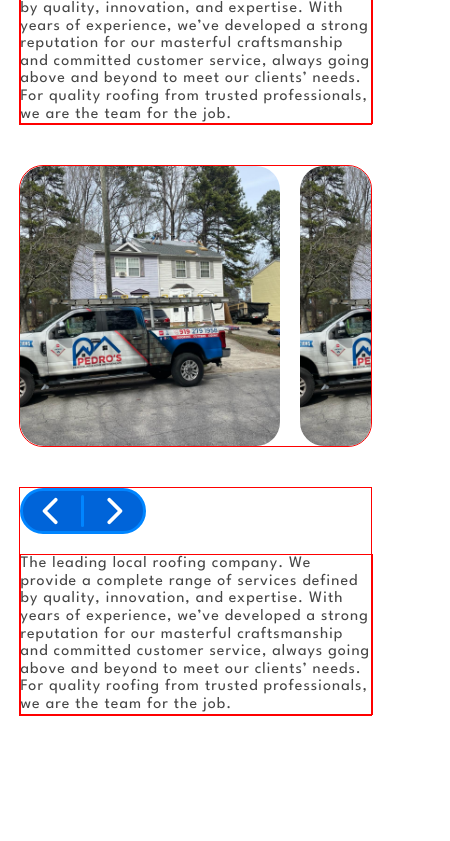
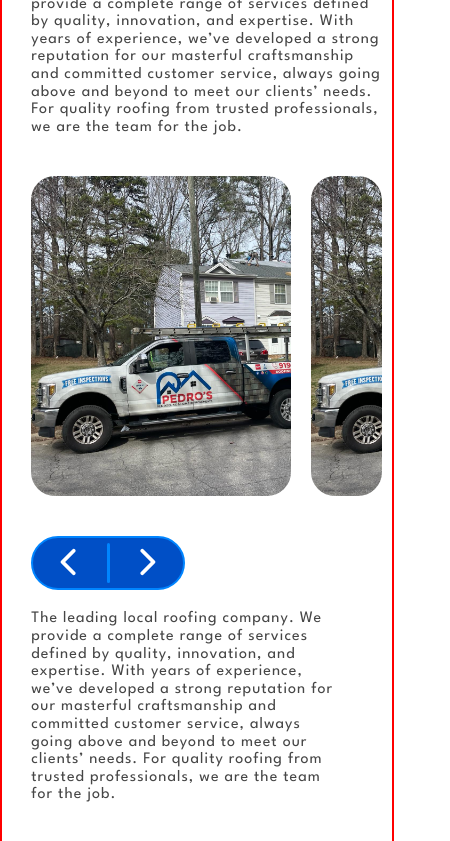
Before and after one commit to limematheuz/pedros-roofing, a React (Vite) app: page / in a window 390 px wide. Shown: the part 1156-1997 px from the top of the page, 450 px wide, since content can reach past the window. Built offline with nearby package versions, Linux system fonts and the light colour scheme.

Commit message:
ultimos cambios 02/03

```diff
--- a/src/components/Footer/Footer.css
+++ b/src/components/Footer/Footer.css
@@ -268,3 +268,9 @@
   }
 
 }
+
+@media (max-width:600px){
+  .footer-container{
+    display: none;
+  }
+}
--- a/src/components/OurStory/OurStory.css
+++ b/src/components/OurStory/OurStory.css
@@ -3,20 +3,28 @@
   display: flex;
   justify-content: center;
   align-items: center;
-  flex-direction: column;
   margin-top: 80px;
   margin-bottom: 80px;
+}
+
+.cont-our-story-items {
+  width: 100%;
+  height: 100%;
+  display: flex;
+  justify-content: center;
+  align-items: center;
+  flex-direction: column;
   gap: 40px;
 }
 
 .our-story-info {
-  width: 100%;
+  width: 95%;
   display: flex;
   justify-content: center;
   align-items: flex-start;
   flex-direction: column;
   gap: 40px;
-  margin-left: 10%;
+  padding-left: 5%;
 }
 
 .our-story-info h3 {
@@ -48,17 +56,26 @@
 }
 
 .our-story-slider-container {
+  width: 95%;
+  height: 400px;
+  display: flex;
+  justify-content: center;
+  align-items: center;
+  padding-left: 5%;
+  border-radius: 24px;
+  overflow-x: scroll;
+  scrollbar-width: none;
+  scroll-behavior: smooth;
+}
+
+.img-slider-container {
   width: 100%;
-  height: 40vh;
+  height: 100%;
   display: flex;
   justify-content: flex-start;
   align-items: center;
   gap: 20px;
   border-radius: 24px;
-  overflow-x: auto;
-  scrollbar-width: none;
-  scroll-behavior: smooth;
-  margin-left: 10%;
 }
 
 .ourStory-slider-img {
@@ -70,231 +87,218 @@
 }
 
 .our-story-second-info {
-  width: 100%;
+  width: 90%;
+  height: 200px;
   display: flex;
-  justify-content: flex-start;
+  justify-content: space-between;
   align-items: flex-start;
-  margin-left: 10%;
-  gap: 25%;
 }
 
-.our-story-second-info button {
-  width: 60px;
+.our-story-btns {
+  width: 10%;
+  height: 60px;
+  min-width: 160px;
+  display: flex;
+  justify-content: space-around;
+  align-items: center;
+  background-color: #004FC6;
+  border: 2px solid #0085ff;
+  border-radius: 36px;
+}
+
+.our-story-btns button {
+  width: 100%;
+  height: 100%;
+  border-radius: 36px;
+  background-color: #0065d900;
+  border: none;
+}
+
+.our-story-btns button:hover {
+  height: 90%;
+  background-color: #2f7dd6;
+  /* border-radius: 0 36px 36px 0; */
+}
+
+.our-story-btns img {
+  width: 40px;
   height: 40px;
-  display: flex;
-  justify-content: center;
-  align-items: center;
-  background-color: #0064d9;
-  border-radius: 36px;
-  border: none;
-  cursor: pointer;
+  background-color: #0065d900;
 }
 
 .our-story-second-info hr {
   height: 80%;
-  width: 4px;
+  width: 6px;
   border: none;
   background-color: #0085ff;
   border-radius: 4px;
 }
 
-.our-story-second-info img {
-  width: 30px;
-  height: 30px;
+.parraf-bottom {
+  width: 60%;
 }
 
-.our-story-second-info p {
+.parraf-bottom p {
   font-size: 1.2rem;
   letter-spacing: 1px;
   line-height: 1.1;
   max-width: 600px;
-  width: 90%;
+  width: 100%;
   text-align: end;
-}
-
-.our-story-btns {
-  width: 120px;
-  height: 50px;
-  display: flex;
-  justify-content: space-between;
-  align-items: center;
-  background-color: #0064d9;
-  border-radius: 36px;
-  border: 3px solid #0085ff;
 }
 
 .arrow-right {
   transform: rotate(180deg);
 }
 
+
+
 @media (max-width: 1024px) {
   .our-story-container {
     width: 100%;
-    max-height: 900px;
-    gap: 20px;
+    margin-top: 80px;
+    margin-bottom: 80px;
+  }
+
+  .cont-our-story-items {
+    width: 100%;
   }
 
   .our-story-info {
-    width: 100%;
-    gap: 30px;
+    width: 95%;
   }
 
   .our-story-info h3 {
-    width: 38%;
-    font-size: 1.5rem;
+    width: 30%;
   }
 
   .our-story-info h2 {
-    width: 38%;
+    width: 40%;
     font-size: 2.6rem;
   }
 
   .our-story-info p {
-    width: 70%;
+    width: 80%;
   }
 
   .our-story-slider-container {
-    width: 100%;
-    height: 50vh;
+    width: 95%;
+    height: 400px;
   }
 
   .ourStory-slider-img {
-    width: 400px;
-    min-width: 380px;
-    max-height: 400px;
+    width: 600px;
+    min-width: 420px;
   }
 
   .our-story-second-info {
-    width: 100%;
-    display: flex;
-    justify-content: flex-start;
-    align-items: flex-start;
-    margin-left: 10%;
-    gap: 5%;
+    gap: 20px;
   }
 
-  .our-story-second-info p {
-    font-size: 1.2rem;
-    letter-spacing: 1px;
-    line-height: 1.1;
-    max-width: 600px;
-    width: 70%;
-    text-align: end;
+  .our-story-btns {
+    min-width: 160px;
+  }
+
+  .parraf-bottom {
+    width: 80%;
   }
 }
 
 @media (max-width: 600px) {
   .our-story-container {
     width: 100%;
-    min-height: 1000px;
+    margin-top: 80px;
+    margin-bottom: 80px;
+  }
+
+  .cont-our-story-items {
+    width: 100%;
     display: flex;
     justify-content: center;
     align-items: center;
     flex-direction: column;
-    margin-top: 60px;
-    margin-bottom: 60px;
     gap: 40px;
   }
 
   .our-story-info {
     width: 90%;
-    display: flex;
-    justify-content: center;
-    align-items: flex-start;
-    flex-direction: column;
-    gap: 20px;
-    margin-left: 0%;
-    border: 1px solid red;
+    gap: 40px;
+    padding-left: 5%;
   }
 
   .our-story-info h3 {
     width: 90%;
     font-size: 1.4rem;
-    font-weight: 500;
-    color: #0064d9;
-    text-transform: uppercase;
-    text-decoration: underline;
   }
 
   .our-story-info h2 {
-    width: 90%;
-    font-size: 2.5rem;
-    font-weight: bold;
-    text-transform: uppercase;
+    width: 60%;
+    font-size: 2.2rem;
   }
 
   .our-story-info p {
     width: 100%;
     max-width: 600px;
     font-size: 1rem;
-    letter-spacing: 1px;
-    line-height: 1.1;
-    border: 1px solid red;
   }
 
   .our-story-slider-container {
     width: 90%;
-    height: 30vh;
-    min-height: 280px;
+    height: 320px;
+    padding-left: 5%;
+  }
+
+  .img-slider-container {
+    width: 100%;
+    height: 100%;
     display: flex;
     justify-content: flex-start;
     align-items: center;
-    gap: 20px;
-    border-radius: 24px;
-    overflow-x: auto;
-    scrollbar-width: none;
-    scroll-behavior: smooth;
-    margin-left: 0%;
-    border: 1px solid red;
   }
 
   .ourStory-slider-img {
-    width: 400px;
+    width: 260px;
     min-width: 260px;
-    height: 100%;
-    border-radius: 24px;
-    object-fit: cover;
+    object-position: left;
   }
 
   .our-story-second-info {
     width: 90%;
-    display: flex;
-    justify-content: flex-start;
-    align-items: flex-start;
+    height: 240px;
     flex-direction: column;
-    margin-left: 0%;
-    gap: 20px;
-    border: 1px solid red;
-  }
-
-  .our-story-second-info button {
-    width: 60px;
-    height: 40px;
-    display: flex;
-    justify-content: center;
-    align-items: center;
-    background-color: #00d92400;
-    cursor: pointer;
-  }
-
-  .our-story-second-info p {
-    font-size: 1rem;
-    letter-spacing: 1px;
-    line-height: 1.1;
-    max-width: 400px;
-    width: 100%;
-    text-align: start;
-    border: 1px solid red;
+    padding-left: 5%;
   }
 
   .our-story-btns {
-    width: 120px;
-    height: 40px;
-    display: flex;
-    justify-content: space-between;
-    align-items: center;
-    background-color: #0064d9;
-    border-radius: 50px;
-    border: 3px solid #0085ff;
+    width: 20%;
+    min-height: 50px;
+    min-width: 150px;
   }
+
+  .our-story-btns button {
+    width: 100%;
+    height: 100%;
+  }
+
+  .our-story-btns img {
+    width: 30px;
+    height: 30px;
+  }
+
+  .our-story-second-info hr {
+    height: 80%;
+    min-width: 2px;
+  }
+
+  .parraf-bottom {
+    width: 90%;
+  }
+
+  .parraf-bottom p {
+    font-size: 1rem;
+    max-width: 400px;
+    text-align: start;
+  }
+
+
 }
--- a/src/components/OurStory/OurStory.jsx
+++ b/src/components/OurStory/OurStory.jsx
@@ -1,5 +1,5 @@
 import "./OurStory.css";
-import React, { useRef } from 'react';
+import React, { useRef } from "react";
 import cocheSlider from "../../assets/img/coche-slider.jpg";
 import arrow from "../../assets/icons/arrow.svg";
 
@@ -12,6 +12,7 @@ export default function OurStory() {
 
   return (
     <section className="our-story-container">
+      <section className="cont-our-story-items">
         <div className="our-story-info">
           <h3>our story</h3>
           <h2>
@@ -19,19 +20,20 @@ export default function OurStory() {
           </h2>
           <p>
             The leading local roofing company. We provide a complete range of
-          services defined by quality, innovation, and expertise. With years of
-          experience, we’ve developed a strong reputation for our masterful
+            services defined by quality, innovation, and expertise. With years
+            of experience, we’ve developed a strong reputation for our masterful
             craftsmanship and committed customer service, always going above and
             beyond to meet our clients’ needs. For quality roofing from trusted
             professionals, we are the team for the job.
           </p>
         </div>
-
         <div className="our-story-slider-container" ref={sliderRef}>
+          <div className="img-slider-container">
             <img className="ourStory-slider-img" src={cocheSlider} alt="" />
             <img className="ourStory-slider-img" src={cocheSlider} alt="" />
             <img className="ourStory-slider-img" src={cocheSlider} alt="" />
             <img className="ourStory-slider-img" src={cocheSlider} alt="" />
+          </div>
         </div>
 
         <div className="our-story-second-info">
@@ -44,15 +46,18 @@ export default function OurStory() {
               <img className="arrow-right" src={arrow} alt="" />
             </button>
           </div>
+          <div className="parraf-bottom">
             <p>
               The leading local roofing company. We provide a complete range of
-          services defined by quality, innovation, and expertise. With years of
-          experience, we’ve developed a strong reputation for our masterful
-          craftsmanship and committed customer service, always going above and
-          beyond to meet our clients’ needs. For quality roofing from trusted
-          professionals, we are the team for the job.
+              services defined by quality, innovation, and expertise. With years
+              of experience, we’ve developed a strong reputation for our
+              masterful craftsmanship and committed customer service, always
+              going above and beyond to meet our clients’ needs. For quality
+              roofing from trusted professionals, we are the team for the job.
             </p>
           </div>
+        </div>
+      </section>
     </section>
   );
 }
--- a/src/components/ServicesArea/ServicesArea.css
+++ b/src/components/ServicesArea/ServicesArea.css
@@ -1,5 +1,5 @@
 .services-area-container {
-  width: 80%;
+  width: 100%;
   height: 100vh;
   display: flex;
   justify-content: center;
@@ -10,7 +10,7 @@
 }
 
 .services-info {
-  width: 90%;
+  width: 80%;
   display: flex;
   justify-content: center;
   align-items: start;
@@ -43,7 +43,7 @@
 }
 
 .services-area-items {
-  width: 90%;
+  width: 80%;
   height: 350px;
   display: flex;
   justify-content: center;
--- a/src/pages/HomePage/HomePage.css
+++ b/src/pages/HomePage/HomePage.css
@@ -4,6 +4,7 @@
   justify-content: center;
   align-items: flex-start;
   flex-direction: column;
+  border: 2px solid rgb(255, 0, 0);
 }
 
 .header-menu-container {
@@ -126,13 +127,14 @@
   right: 0;
   width: 20%;
   height: 100vh;
+  height: 100%;
 }
 
 .bottom-benefits-container {
   position: absolute;
-  bottom: 0;
+  bottom: 3px;
   left: 0;
-  width: 45%;
+  width: 50%;
   height: 130px;
 }
 
--- a/src/pages/HomePage/HomePage.jsx
+++ b/src/pages/HomePage/HomePage.jsx
@@ -22,7 +22,7 @@ export default function HomePage() {
           <div className="header-title-container">
             <div className="info-home-title">
               <h1>
-                remodeling & <br /> home improvements
+                 pedro's remodeling & <br /> home improvements
               </h1>
               <h3>North Carolina, USA</h3>
             </div>
```
Also changed, not shown: src/components/Benefits/Benefits.css (+58 -22 lines), src/components/Benefits/Benefits.jsx (+9 -9 lines), src/components/Menu/Menu.css (+28 -17 lines), src/components/Menu/Menu.jsx (+5 -5 lines), 1 other file (tests, documents, lock files or other folders). Lines whose indentation alone changed are shown as unchanged.
